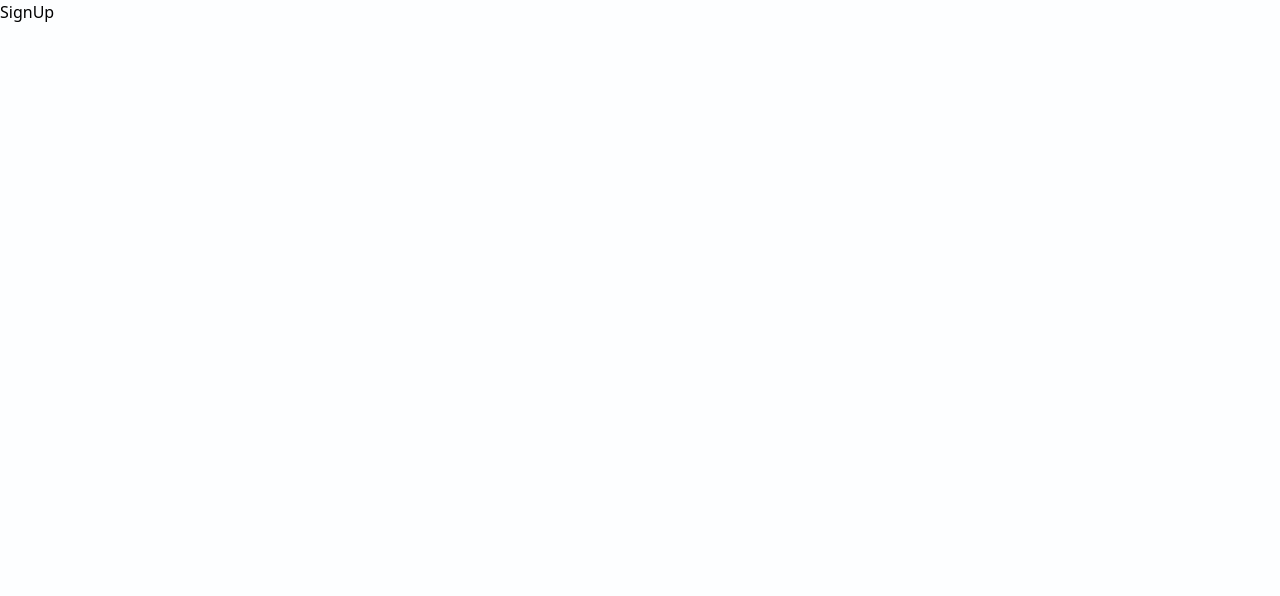
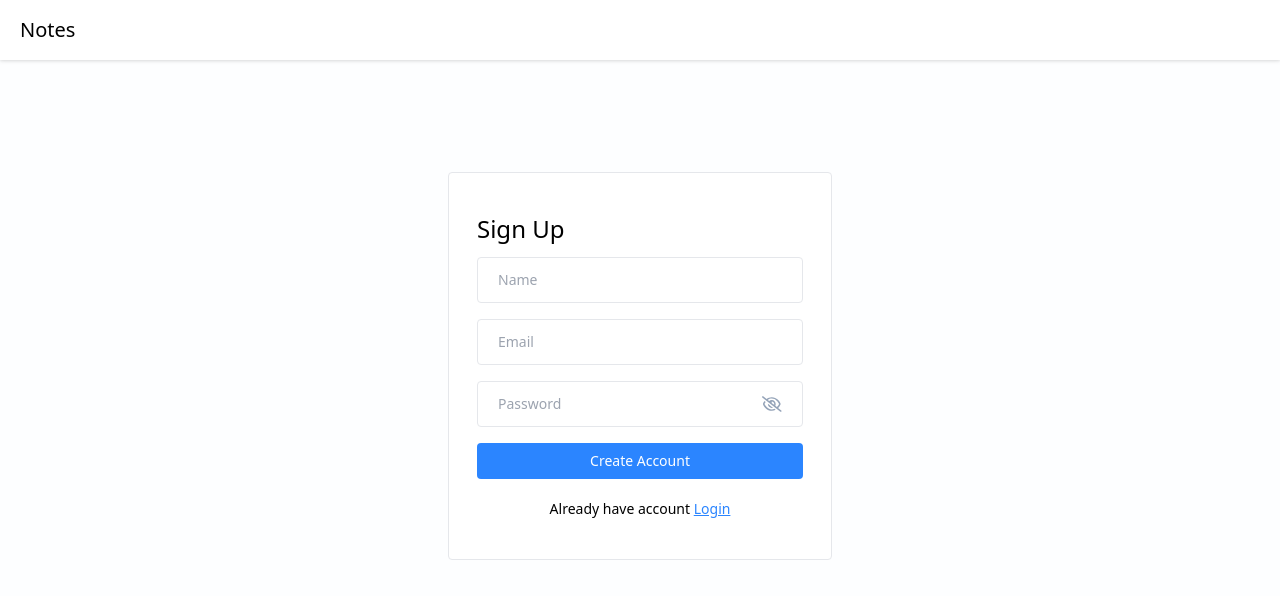
Before and after one commit to NastyaSkreka/notes-mern-app, a React (Vite) app in the folder client/notes-app/: page /signUp in a window 1280 px wide. Shown: the top 596 px of the page. Built offline with nearby package versions, Linux system fonts and the light colour scheme.

Commit message:
feat: add sign up form

```diff
--- a/client/notes-app/src/App.jsx
+++ b/client/notes-app/src/App.jsx
@@ -8,7 +8,7 @@
         <Routes>
             <Route path="/dashboard" exact element={<Home/>}/>
             <Route path="/login" exact element={<Login/>} />
-            <Route path="/signup" exact element={<SignUp/>}/>
+            <Route path="/signUp" exact element={<SignUp/>}/>
         </Routes>
    </BrowserRouter>
 )
--- a/client/notes-app/src/pages/SignUp/SignUp.jsx
+++ b/client/notes-app/src/pages/SignUp/SignUp.jsx
@@ -1,9 +1,77 @@
-
+import { useState } from "react";
+import { Link } from "react-router-dom";
+import Navbar from "../../components/Navbar/Navbar";
+import PasswordInput from "../../components/Input/PasswordInput";
+import { validateEmail } from "../../utils/helper";
 
 const SignUp = () => {
-    return (
-        <div>SignUp</div>
-    )
-}
+  const [name, setName] = useState("");
+  const [email, setEmail] = useState("");
+  const [password, setPassword] = useState("");
+  const [error, setError] = useState(null);
+
+ const handleSignUp = async (e) => {
+    e.preventDefault();
+
+    if (!name) {
+        setError("Please enter your name.");
+        return;
+    }
+    if (!validateEmail(email)) {
+        setError("Please enter a valid email address.");
+        return;
+    }
+    if (!password) {
+        setError("Please enter the password.");
+        return;
+    }
+
+    setError("");
+
+    // SignUp API Call
+  };
+
+  return (
+    <>
+      <Navbar />
+      <div className="flex items-center justify-center mt-28">
+        <div className="w-96 border rounded bg-white px-7 py-10">
+          <form onSubmit={handleSignUp}>
+            <h4 className="text-2xl mb-3">Sign Up</h4>
+            <input
+              type="text"
+              placeholder="Name"
+              className="input-box"
+              value={name}
+              onChange={(e) => setName(e.target.value)}
+            />
+            <input
+              type="text"
+              placeholder="Email"
+              className="input-box"
+              value={email}
+              onChange={(e) => setEmail(e.target.value)}
+            />
+            <PasswordInput
+              value={password}
+              onChange={(e) => setPassword(e.target.value)}
+            />
+            {error && <p className="text-red-500 text-xs pb-1">{error}</p>}
+            <button type="submit" className="btn-primary">
+              Create Account
+            </button>
+
+            <p className="text-sm text-center mt-4">
+               Already have account{" "}
+              <Link to="/login" className="font-medium text-primary underline">
+                 Login
+              </Link>
+            </p>
+          </form>
+        </div>
+      </div>
+    </>
+  );
+};
 
 export default SignUp;
```
